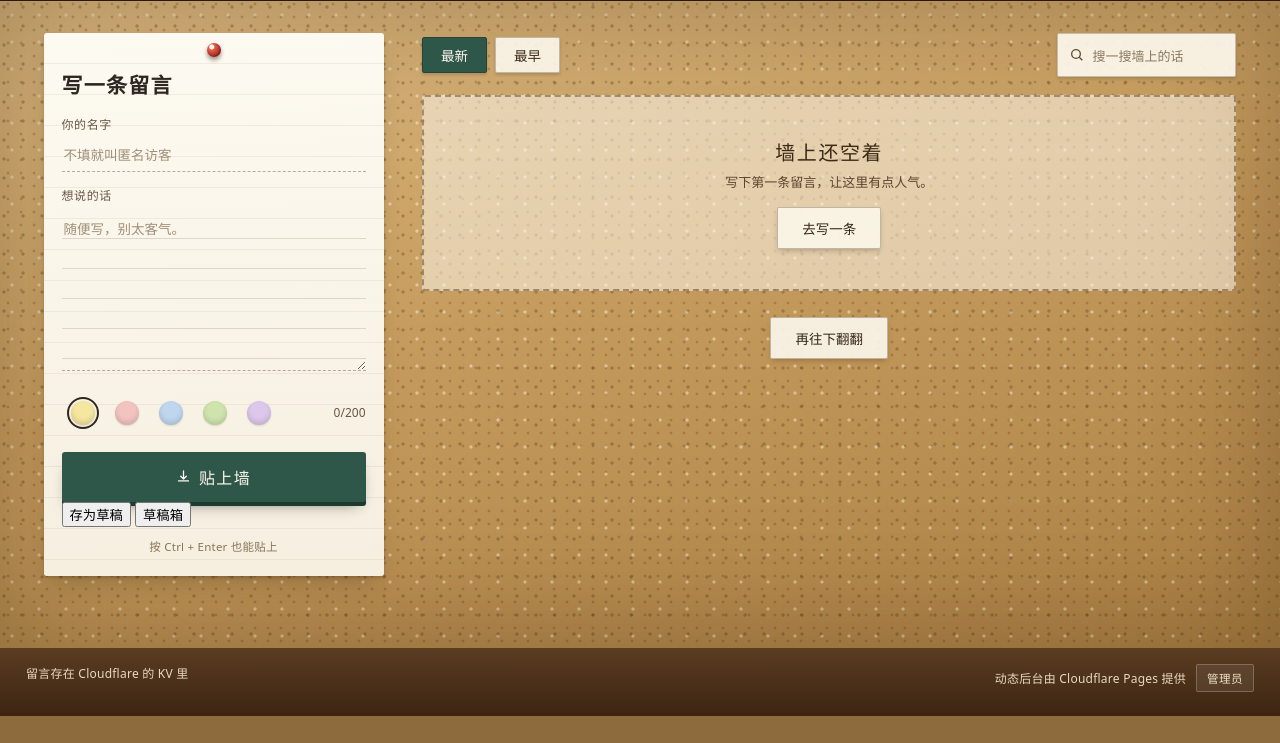
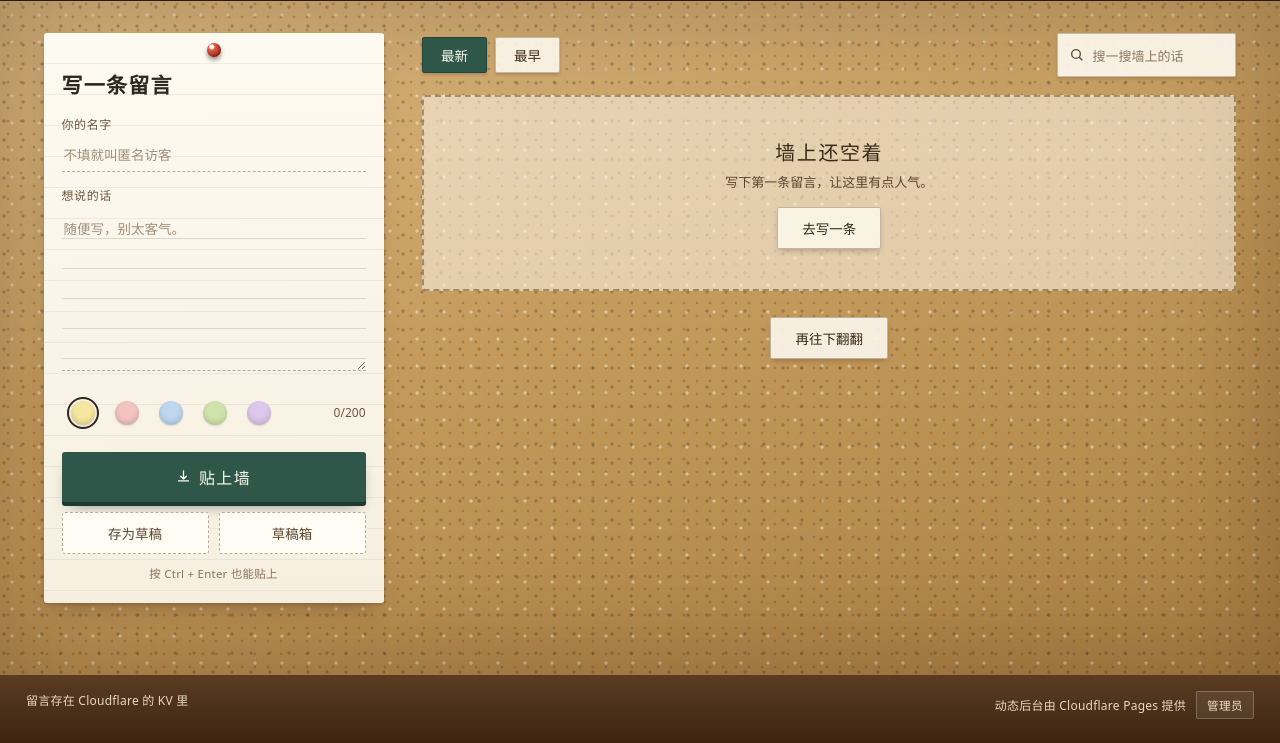
Before and after one commit to 541009187-tech/lywz, a plain HTML site: page index.html in a window 1280 px wide. Shown: the part 135-878 px from the top of the page. Before the commit the page ends 851 px from the top, so only its background shows below. Drawn offline with Linux system fonts and the light colour scheme; no server answers.

Commit message:
前端：草稿箱按钮与草稿列表样式

```diff
--- a/style.css
+++ b/style.css
@@ -202,6 +202,22 @@ button{font-family:inherit;}
 }
 .swatch:has(input:checked) .dot{outline-color:var(--ink);}
 .counter{font-size:12px;color:var(--ink-2);font-variant-numeric:tabular-nums;}
+.compose-actions{display:flex;flex-direction:column;gap:10px;}
+.draft-actions{display:flex;gap:10px;}
+.draft-btn{
+  flex:1;
+  padding:10px 12px;
+  background:#fffdf6;
+  border:1px dashed rgba(70,50,28,.4);
+  border-radius:3px;
+  color:#5c4630;
+  font-size:13.5px;
+  cursor:pointer;
+}
+.draft-btn:hover{background:#f6ecd8;}
+.draft-btn .count{color:#8a7358;font-size:12px;margin-left:3px;}
+.draft-ops{display:flex;align-items:center;gap:6px;flex:none;}
+.draft-meta{font-size:11px;color:#8a7358;word-break:break-all;line-height:1.5;}
 .submit{
   display:flex;align-items:center;justify-content:center;gap:8px;
   width:100%;padding:13px 16px;
```
